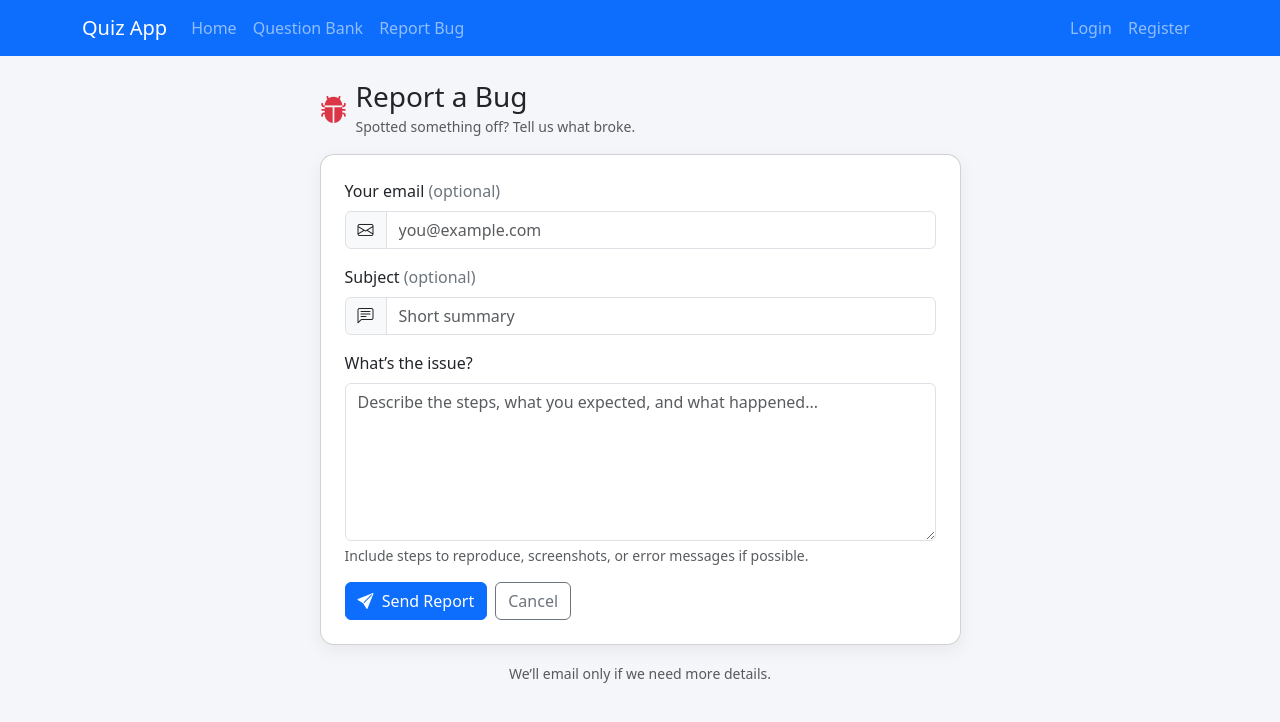
After one commit to Dynamicfire07/root-19, a Django app: page /report-bug/ in a window 1280 px wide. The commit adds this page. Shown: the top 722 px of the page. Run offline with Django 5.2, Linux system fonts and the light colour scheme.

Commit message:
Bug Report

```diff
--- a/main/templates/navbar.html
+++ b/main/templates/navbar.html
@@ -11,6 +11,9 @@
                 </li>
                 <li class="nav-item">
                     <a class="nav-link" href="/question-bank/">Question Bank</a>
+                </li>
+                <li class="nav-item">
+                    <a class="nav-link" href="/report-bug/">Report Bug</a>
                 </li>
                 {% if request.user.is_staff %}
                 <li class="nav-item">
--- a/main/templates/practice_questions.html
+++ b/main/templates/practice_questions.html
@@ -204,6 +204,9 @@
             <button id="next-btn" class="btn btn-primary">Next</button>
         </div>
     </div>
+    <div class="container mt-3 text-center">
+        <small class="text-muted">See an issue? <a href="/report-bug/">Report a bug</a>.</small>
+    </div>
 
     <!-- Modal -->
     <div class="modal fade" id="revealAnswerModal" tabindex="-1" aria-labelledby="revealAnswerLabel" aria-hidden="true">
@@ -247,7 +250,6 @@
             const correctAnswer = question.data('answer');
             const feedback = question.find('.feedback');
             const isCorrect = selectedAnswer === correctAnswer;
-
             $.post('/update-activity/', {
                 question_id: question.data('question-id'),
                 action: 'answer',
--- /dev/null
+++ b/main/templates/report_bug.html
@@ -0,0 +1,85 @@
+<!DOCTYPE html>
+<html lang="en">
+<head>
+  <meta charset="UTF-8">
+  <meta name="viewport" content="width=device-width, initial-scale=1">
+  <title>Report a Bug</title>
+  <link href="https://cdn.jsdelivr.net/npm/bootstrap@5.3.2/dist/css/bootstrap.min.css" rel="stylesheet">
+  <link href="https://cdn.jsdelivr.net/npm/bootstrap-icons@1.11.3/font/bootstrap-icons.css" rel="stylesheet">
+  <style>
+    body { background: #f4f6f9; }
+    .page-header { display:flex; align-items:center; gap:.5rem; }
+    .card { border-radius: 14px; box-shadow: 0 6px 18px rgba(0,0,0,.06); }
+    .form-label .hint { font-weight: normal; color:#6c757d; }
+  </style>
+  <!-- Optional: add structured data for better context later -->
+</head>
+<body>
+  {% include 'navbar.html' %}
+
+  <div class="container py-4">
+    <div class="row justify-content-center">
+      <div class="col-lg-7 col-md-9">
+        <div class="mb-3 page-header">
+          <i class="bi bi-bug-fill text-danger fs-3"></i>
+          <div>
+            <h3 class="mb-0">Report a Bug</h3>
+            <small class="text-muted">Spotted something off? Tell us what broke.</small>
+          </div>
+        </div>
+
+        {% if messages %}
+          {% for message in messages %}
+            <div class="alert alert-{{ message.tags }}" role="alert">{{ message }}</div>
+          {% endfor %}
+        {% endif %}
+
+        <div class="card">
+          <div class="card-body p-4">
+            <form method="post" action="">
+              {% csrf_token %}
+
+              <div class="mb-3">
+                <label for="email" class="form-label">Your email <span class="hint">(optional)</span></label>
+                <div class="input-group">
+                  <span class="input-group-text"><i class="bi bi-envelope"></i></span>
+                  <input type="email" class="form-control" id="email" name="email" placeholder="you@example.com">
+                </div>
+              </div>
+
+              <div class="mb-3">
+                <label for="subject" class="form-label">Subject <span class="hint">(optional)</span></label>
+                <div class="input-group">
+                  <span class="input-group-text"><i class="bi bi-chat-left-text"></i></span>
+                  <input type="text" class="form-control" id="subject" name="subject" placeholder="Short summary">
+                </div>
+              </div>
+
+              <div class="mb-3">
+                <label for="message" class="form-label">What’s the issue?</label>
+                <textarea class="form-control" id="message" name="message" rows="6" placeholder="Describe the steps, what you expected, and what happened..." required></textarea>
+                <div class="form-text">Include steps to reproduce, screenshots, or error messages if possible.</div>
+              </div>
+
+              <input type="hidden" name="page_url" value="{{ page_url }}">
+
+              <div class="d-flex gap-2">
+                <button type="submit" class="btn btn-primary">
+                  <i class="bi bi-send-fill me-1"></i> Send Report
+                </button>
+                <a href="/" class="btn btn-outline-secondary">Cancel</a>
+              </div>
+            </form>
+          </div>
+        </div>
+
+        <div class="text-center text-muted mt-3">
+          <small>We’ll email only if we need more details.</small>
+        </div>
+      </div>
+    </div>
+  </div>
+
+  <script src="https://cdn.jsdelivr.net/npm/bootstrap@5.3.2/dist/js/bootstrap.bundle.min.js"></script>
+  </body>
+  </html>
--- a/main/urls.py
+++ b/main/urls.py
@@ -12,4 +12,5 @@ urlpatterns = [
     path('register/', views.register, name='register'),
     path('logout/', views.logout_view, name='logout'),
     path('staff/user-activity/', views.user_activity_admin, name='user_activity_admin'),
+    path('report-bug/', views.report_bug, name='report_bug'),
 ]
--- a/main/views.py
+++ b/main/views.py
@@ -135,6 +135,8 @@ from django.views.decorators.csrf import csrf_exempt
 from django.views.decorators.http import require_POST
 from django.contrib.admin.views.decorators import staff_member_required
 from datetime import datetime
+from django.core.mail import send_mail
+from django.conf import settings
 
 @csrf_exempt
 def check_answer(request):
@@ -222,3 +224,50 @@ def user_activity_admin(request):
         "summary": summary,
     }
     return render(request, "user_activity_admin.html", context)
+
+
+def report_bug(request):
+    """Simple bug report form that emails the maintainer."""
+    if request.method == 'POST':
+        reporter_email = request.POST.get('email', '').strip()
+        subject = request.POST.get('subject', '').strip() or 'Bug report'
+        message = request.POST.get('message', '').strip()
+        page_url = request.POST.get('page_url', '').strip() or request.META.get('HTTP_REFERER', '')
+
+        if not message:
+            messages.error(request, 'Please describe the issue.')
+            return redirect('report_bug')
+
+        user_name = request.session.get('user_name')
+        composed_subject = f"[Bug Report] {subject}"
+        composed_body = (
+            f"From: {reporter_email or 'anonymous'}\n"
+            f"User: {user_name or 'guest'}\n"
+            f"Page: {page_url}\n\n"
+            f"Message:\n{message}\n"
+        )
+
+        try:
+            sent = send_mail(
+                composed_subject,
+                composed_body,
+                settings.DEFAULT_FROM_EMAIL,
+                getattr(settings, 'BUG_REPORT_RECIPIENTS', ['shauryajain377@gmail.com']),
+                fail_silently=False,
+            )
+            # Print a confirmation in the server terminal
+            try:
+                print(f"[report_bug] Email sent={bool(sent)} to={getattr(settings, 'BUG_REPORT_RECIPIENTS', [])} subject='{composed_subject}'")
+            except Exception:
+                pass
+            messages.success(request, 'Thanks! Your report has been sent.')
+            return redirect('home')
+        except Exception as e:
+            messages.error(request, f"Could not send report: {e}")
+            return redirect('report_bug')
+
+    # GET request
+    context = {
+        'page_url': request.META.get('HTTP_REFERER', ''),
+    }
+    return render(request, 'report_bug.html', context)
```
Also changed, not shown: file.txt (added, +8 -0 lines), main/db.py (+6 -5 lines), main/models.py (+40 -41 lines), root_19/settings.py (+31 -7 lines), main/migrations/0006_initial.py (added), main/migrations/0007_alter_question_table.py (added), main/migrations/0008_alter_user_table_alter_useractivity_table.py (added), main/migrations/0009_alter_useractivity_table.py (added), 3 other files.
